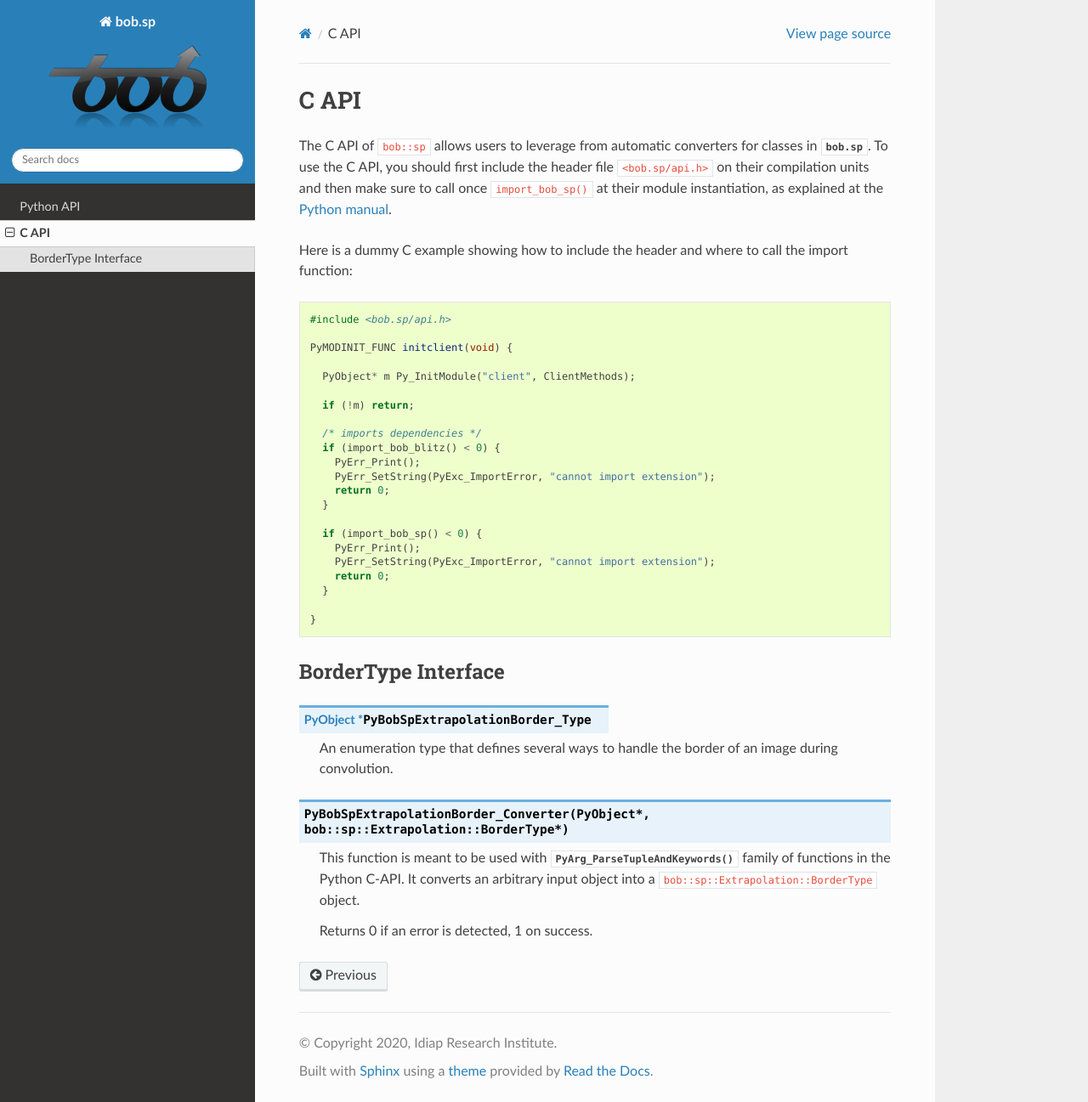
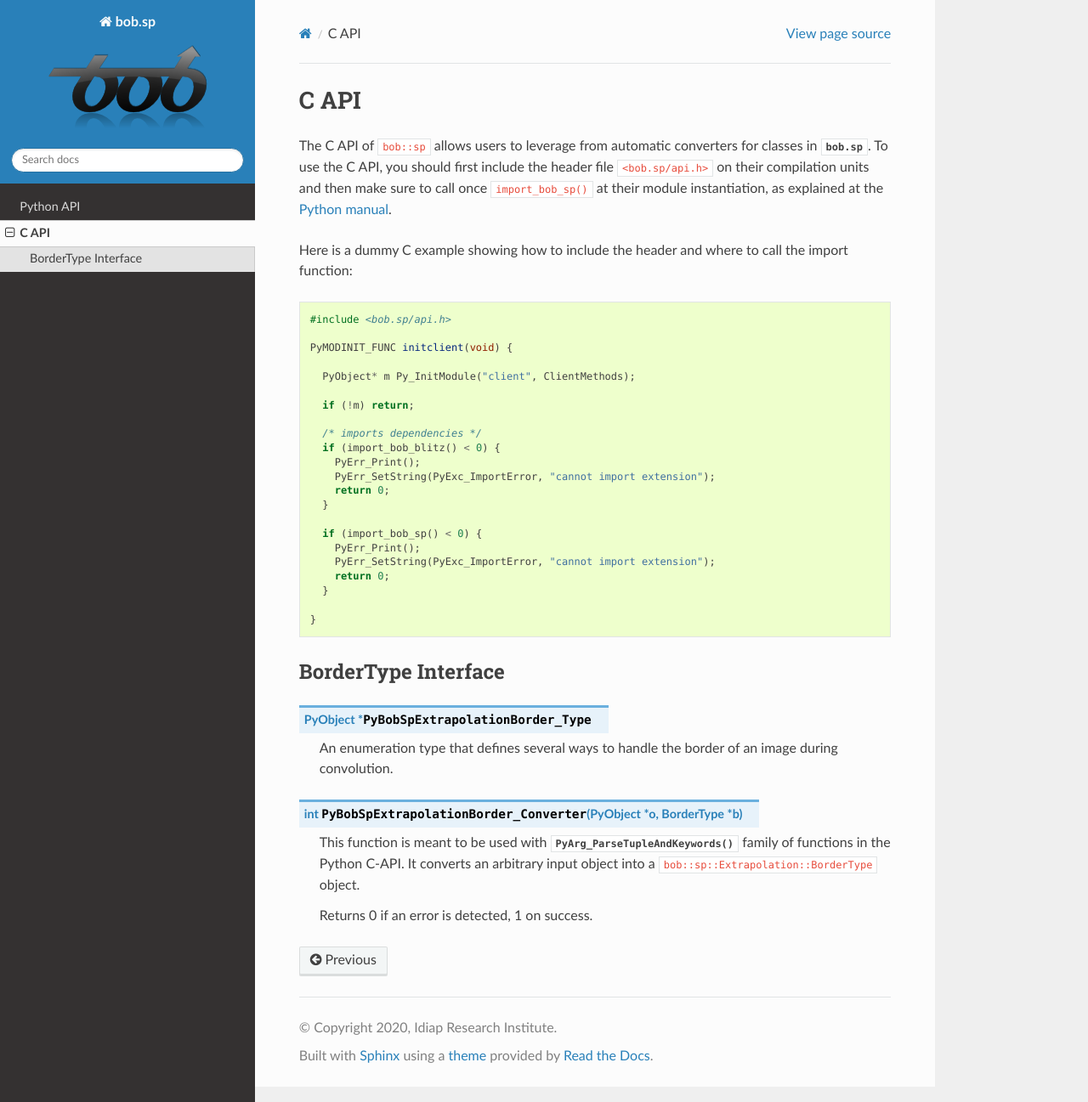
Before and after one commit to bioidiap/bob.sp, a Sphinx documentation site: the page built from doc/c_cpp_api.rst, in a window 1280 px wide and 1297 px high. Shown: the whole window at 85% size. Built offline with Sphinx 7.4.7 and the Read the Docs theme 2.0.0, drawn with Linux system fonts in a browser that asks for light colours; the version number could not be read and is left out.

Commit message:
[docs] Fix c:function PyBobSpExtrapolationBorder_Converter definition

```diff
--- a/doc/c_cpp_api.rst
+++ b/doc/c_cpp_api.rst
@@ -43,7 +43,7 @@ BorderType Interface
 
    An enumeration type that defines several ways to handle the border of an image during convolution.
 
-.. c:function:: PyBobSpExtrapolationBorder_Converter(PyObject*, bob::sp::Extrapolation::BorderType*)
+.. c:function:: int PyBobSpExtrapolationBorder_Converter(PyObject* o, BorderType* b)
 
    This function is meant to be used with :c:func:`PyArg_ParseTupleAndKeywords` family of functions in the Python C-API.
    It converts an arbitrary input object into a ``bob::sp::Extrapolation::BorderType`` object.
```
